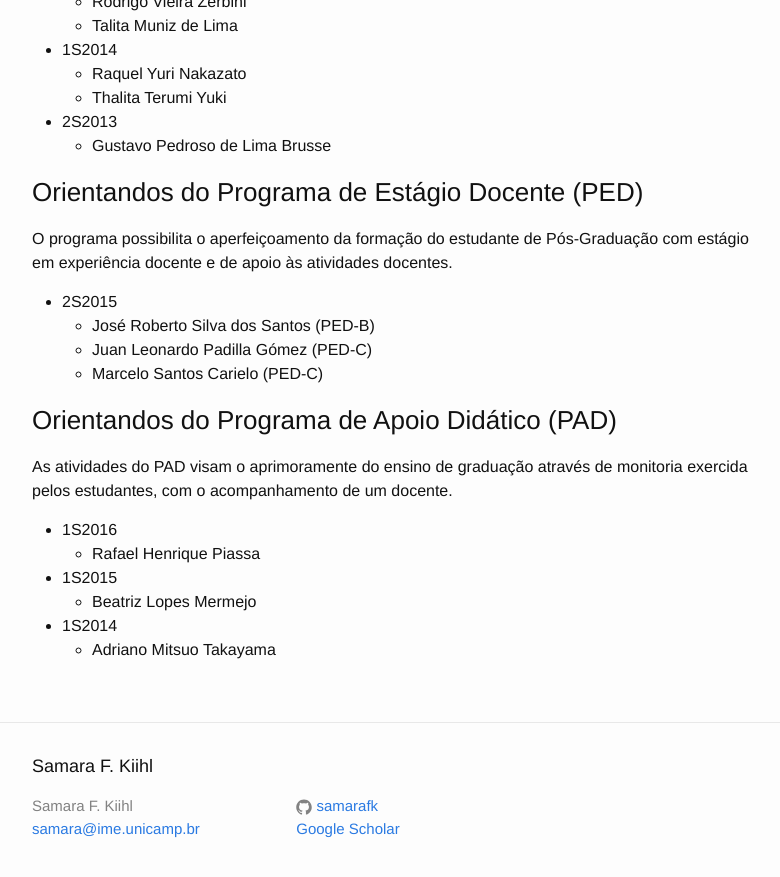
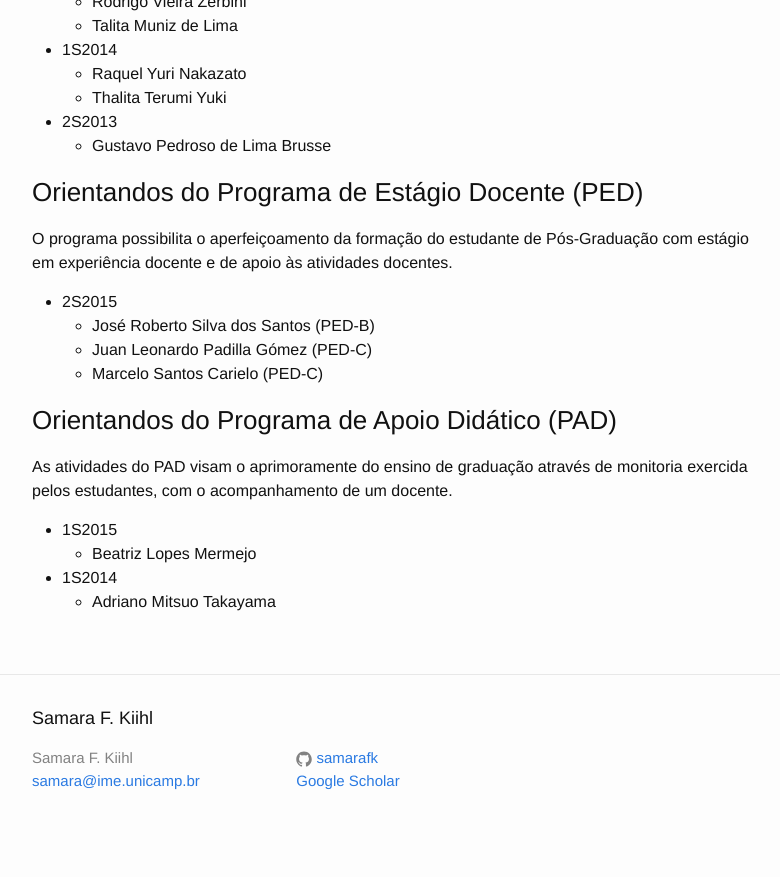
Before and after one commit to samarafk/samarafk.github.io, a Jekyll site: the page built from students.md, in a window 1280 px wide and 900 px high, scrolled down 1434 px. Shown: the top 877 px of the window, without its empty margins (238-1018 px from the left). Built offline with Jekyll 4.4.1, drawn with Linux system fonts in a browser that asks for light colours; after the commit the page ends 2286 px from its top, so only the background shows below that.

Commit message:
pad 2016

```diff
--- a/students.md
+++ b/students.md
@@ -82,8 +82,6 @@ O programa possibilita o aperfeiçoamento da formação do estudante de Pós-Gra
 
 As atividades do PAD visam o aprimoramente do ensino de graduação através de monitoria exercida pelos estudantes, com o acompanhamento de um docente.
 
-* 1S2016
-  + Rafael Henrique Piassa
 * 1S2015
   + Beatriz Lopes Mermejo
 * 1S2014
```
